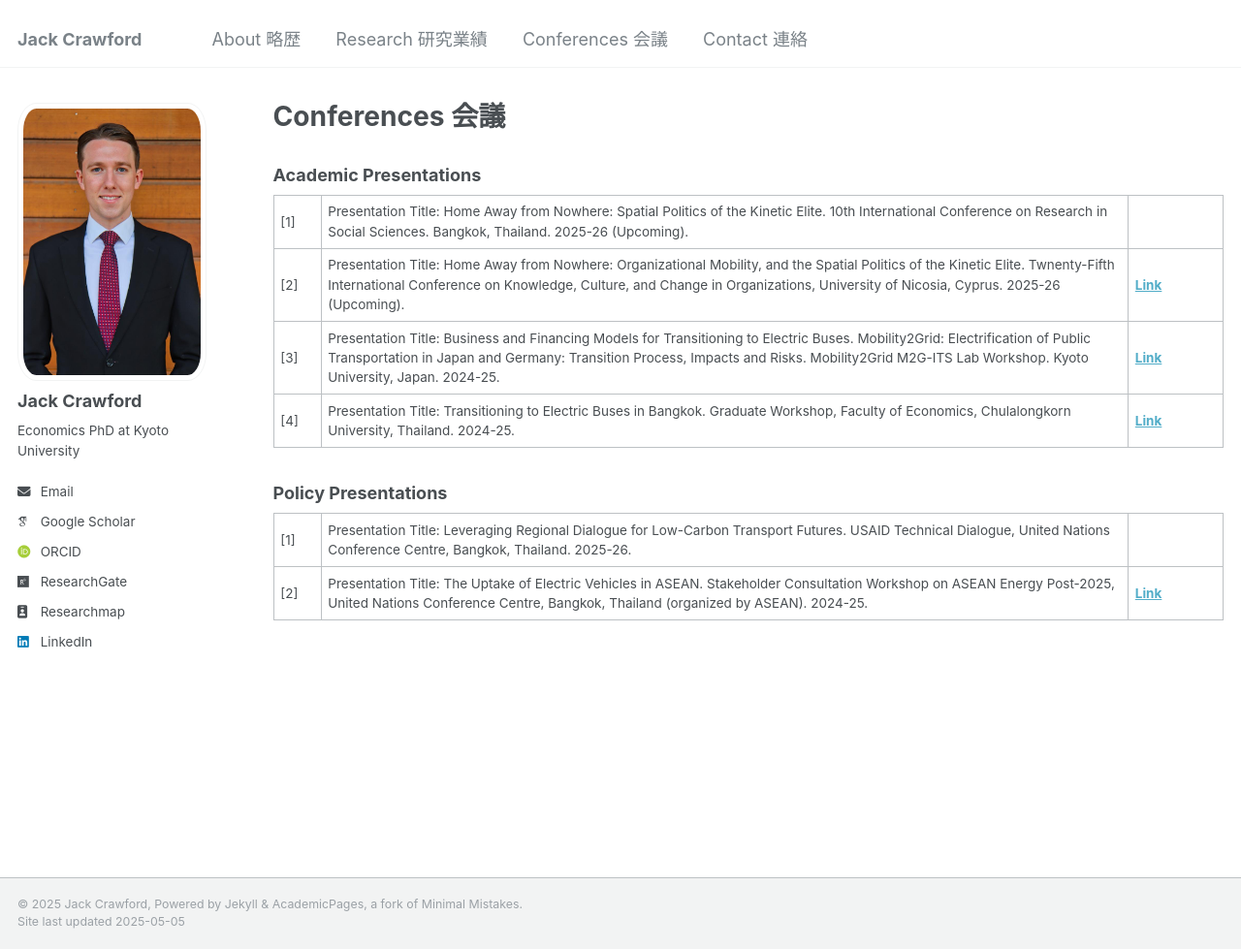
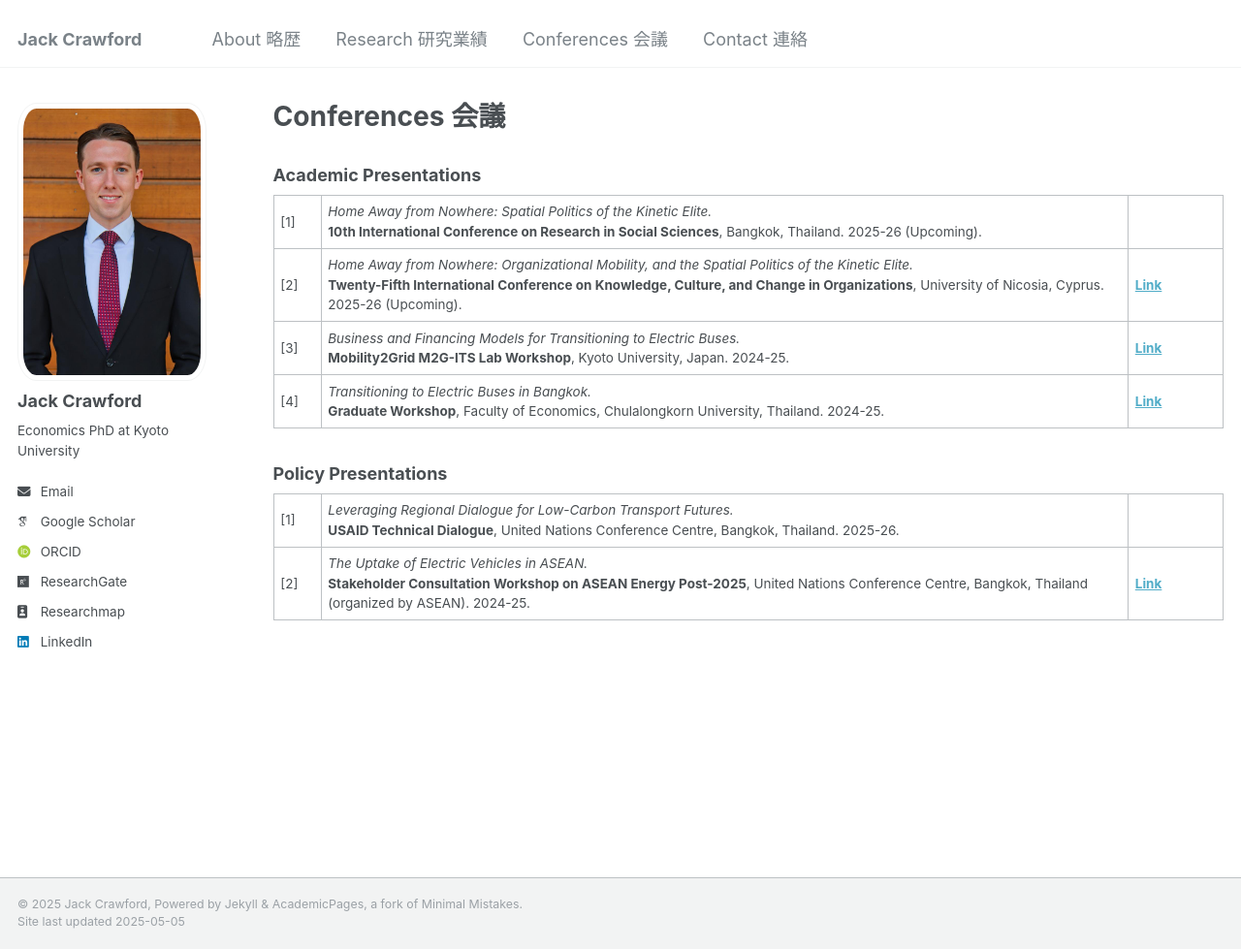
Before and after one commit to jackgcrawford/jackcrawford, a Jekyll site: the page built from _pages/talks.html, in a window 1280 px wide and 979 px high. Shown: the whole window at 97% size. Built offline with Jekyll 4.4.1, drawn with Linux system fonts in a browser that asks for light colours; some web fonts are replaced.

Commit message:
Update talks.html

```diff
--- a/_pages/talks.html
+++ b/_pages/talks.html
@@ -8,18 +8,20 @@ author_profile: true
 <h3>Academic Presentations</h3>
 <table class="tg">
   <tbody>
-       <td width="5%">[1]</td>
+    <tr>
+      <td width="5%">[1]</td>
       <td width="85%">
-        Presentation Title: Home Away from Nowhere: Spatial Politics of the Kinetic Elite.
-        10th International Conference on Research in Social Sciences. Bangkok, Thailand. 2025-26 (Upcoming).
+        <div><em>Home Away from Nowhere: Spatial Politics of the Kinetic Elite.</em></div>
+        <div><strong>10th International Conference on Research in Social Sciences</strong>, Bangkok, Thailand. 2025-26 (Upcoming).</div>
       </td>
-      <td width="10%">
-      </td>
+      <td width="10%"></td>
     </tr>
 
-   <td width="5%">[2]</td>
+    <tr>
+      <td width="5%">[2]</td>
       <td width="85%">
-        Presentation Title: Home Away from Nowhere: Organizational Mobility, and the Spatial Politics of the Kinetic Elite. Twnenty-Fifth International Conference on Knowledge, Culture, and Change in Organizations, University of Nicosia, Cyprus. 2025-26 (Upcoming).
+        <div><em>Home Away from Nowhere: Organizational Mobility, and the Spatial Politics of the Kinetic Elite.</em></div>
+        <div><strong>Twenty-Fifth International Conference on Knowledge, Culture, and Change in Organizations</strong>, University of Nicosia, Cyprus. 2025-26 (Upcoming).</div>
       </td>
       <td width="10%">
         <a href="https://cgscholar.com/cg_event/events/M25en/proposal/79361" target="_blank"><strong>Link</strong></a>
@@ -29,9 +31,8 @@ author_profile: true
     <tr>
       <td width="5%">[3]</td>
       <td width="85%">
-        Presentation Title: Business and Financing Models for Transitioning to Electric Buses.
-        Mobility2Grid: Electrification of Public Transportation in Japan and Germany: Transition Process, Impacts and Risks.
-        Mobility2Grid M2G-ITS Lab Workshop. Kyoto University, Japan. 2024-25.
+        <div><em>Business and Financing Models for Transitioning to Electric Buses.</em></div>
+        <div><strong>Mobility2Grid M2G-ITS Lab Workshop</strong>, Kyoto University, Japan. 2024-25.</div>
       </td>
       <td width="10%">
         <a href="https://mobility2grid.de/2024/02/21/m2g-symposium-kyoto/" target="_blank"><strong>Link</strong></a>
@@ -41,8 +42,8 @@ author_profile: true
     <tr>
       <td width="5%">[4]</td>
       <td width="85%">
-        Presentation Title: Transitioning to Electric Buses in Bangkok.
-        Graduate Workshop, Faculty of Economics, Chulalongkorn University, Thailand. 2024-25.
+        <div><em>Transitioning to Electric Buses in Bangkok.</em></div>
+        <div><strong>Graduate Workshop</strong>, Faculty of Economics, Chulalongkorn University, Thailand. 2024-25.</div>
       </td>
       <td width="10%">
         <a href="https://www.econ.chula.ac.th/a-student-workshop-at-the-faculty-of-economics-chulalongkorn-university/" target="_blank"><strong>Link</strong></a>
@@ -50,27 +51,26 @@ author_profile: true
     </tr>
   </tbody>
 </table>
-<!-- tighter spacing -->
+
 <div style="margin-top: 1.5rem;"></div>
+
 <h3>Policy Presentations</h3>
 <table class="tg">
   <tbody>
     <tr>
       <td width="5%">[1]</td>
       <td width="85%">
-        Presentation Title: Leveraging Regional Dialogue for Low-Carbon Transport Futures.
-        USAID Technical Dialogue, United Nations Conference Centre, Bangkok, Thailand. 2025-26.
+        <div><em>Leveraging Regional Dialogue for Low-Carbon Transport Futures.</em></div>
+        <div><strong>USAID Technical Dialogue</strong>, United Nations Conference Centre, Bangkok, Thailand. 2025-26.</div>
       </td>
-      <td width="10%">
-        <!-- No link provided -->
-      </td>
+      <td width="10%"></td>
     </tr>
 
     <tr>
       <td width="5%">[2]</td>
       <td width="85%">
-        Presentation Title: The Uptake of Electric Vehicles in ASEAN.
-        Stakeholder Consultation Workshop on ASEAN Energy Post-2025, United Nations Conference Centre, Bangkok, Thailand (organized by ASEAN). 2024-25.
+        <div><em>The Uptake of Electric Vehicles in ASEAN.</em></div>
+        <div><strong>Stakeholder Consultation Workshop on ASEAN Energy Post-2025</strong>, United Nations Conference Centre, Bangkok, Thailand (organized by ASEAN). 2024-25.</div>
       </td>
       <td width="10%">
         <a href="https://aseanenergy.org/post/stakeholder-consultation-workshop-on-asean-energy-post-2025/" target="_blank"><strong>Link</strong></a>
```
